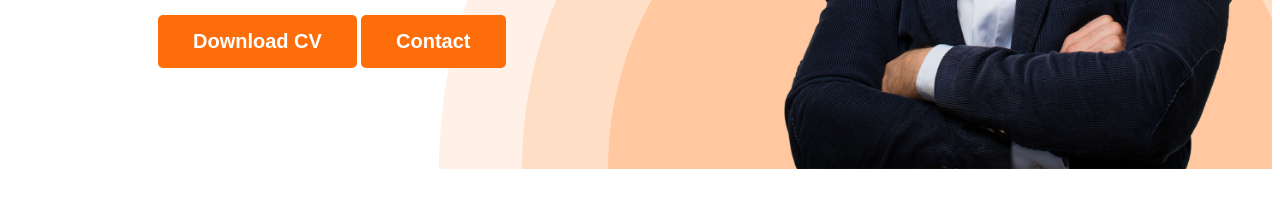
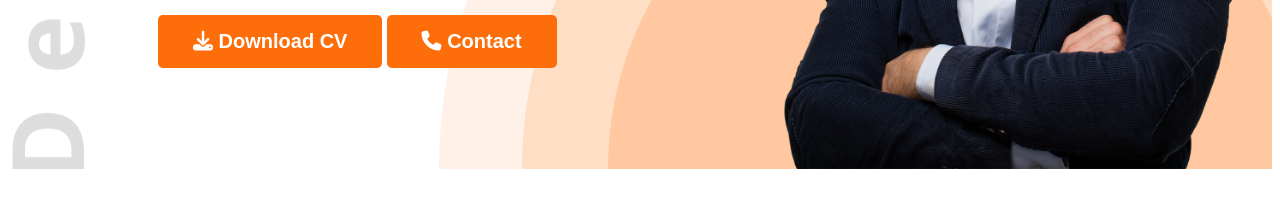
Before and after one commit to fayshal69/web-developer-portfolio, a plain HTML site: page index.html in a window 1280 px wide. Shown: the part 599-800 px from the top of the page. Drawn offline with nearby package versions, Linux system fonts and the light colour scheme.

Commit message:
finish the project

```diff
--- a/index.html
+++ b/index.html
@@ -6,6 +6,7 @@
     <meta name="viewport" content="width=device-width, initial-scale=1.0">
     <title>Web Developer Portfolio</title>
     <link rel="stylesheet" href="style.css">
+    <script src="https://kit.fontawesome.com/2f4548b852.js" crossorigin="anonymous"></script>
 </head>
 <body>
 
@@ -25,8 +26,8 @@
                 <h3 class="banner-greeting">Hi, I am</h3>
                 <h1 class="banner-title">Mary Handy</h1>
                 <p class="banner-description">Shot what able cold new see hold.Friendly as an betrayed formerly he. Morning because as to society behaved moments.</p>
-                <button class="btn-primary">Download CV</button>
-                <button class="btn-primary">Contact</button>
+                <button class="btn-primary"><i class="fa-solid fa-download"></i> Download CV</button>
+                <button class="btn-primary"><i class="fa-solid fa-phone"></i> Contact</button>
             </div>
             <img src="images/hardy.png" class="profile-picture">
         </div>
@@ -146,7 +147,7 @@
                 </div>
             </div>
             <div class="download-cv">
-                <button class="btn-primary">Download CV</button>
+                <button class="btn-primary"><i class="fa-solid fa-download"></i> Download CV</button>
             </div>
         </section>
 
--- a/style.css
+++ b/style.css
@@ -56,9 +56,9 @@ nav a {
 
 .header {
     background-color: #FFF8F3;
-    background: url("images/header_bg.png");
+    background: url("images/header_bg.png"), url("images/developer.png");
     background-repeat: no-repeat;
-    background-position: bottom right;
+    background-position: bottom right, top left;
 }
 
 .banner {
```
